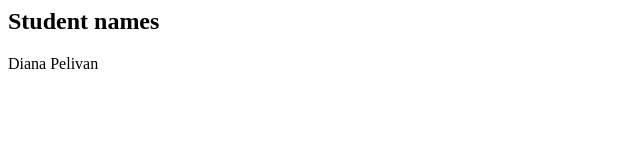
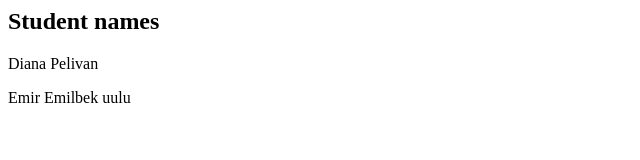
Before and after one commit to Abdur-RahmanM/MyProject, a plain HTML site: page index.html in a window 1280 px wide. Shown: the whole page, without its empty margins (0-640 px from the left). Drawn offline with Linux system fonts and the light colour scheme.

Commit message:
Added one more student

```diff
--- a/index.html
+++ b/index.html
@@ -1,2 +1,3 @@
 <h2>Student names</h2>
 <p>Diana Pelivan</p>
+<p>Emir Emilbek uulu</p>
```
